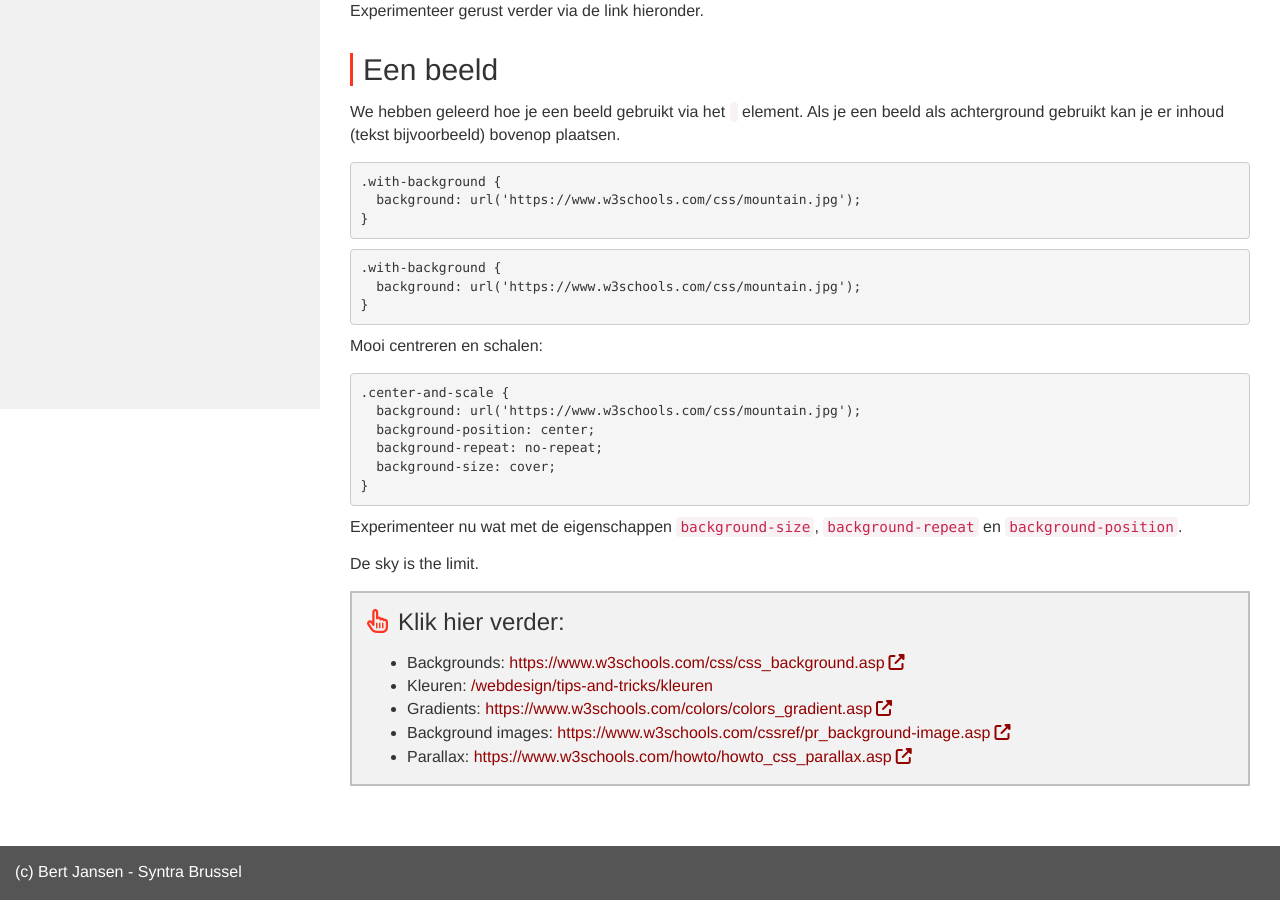
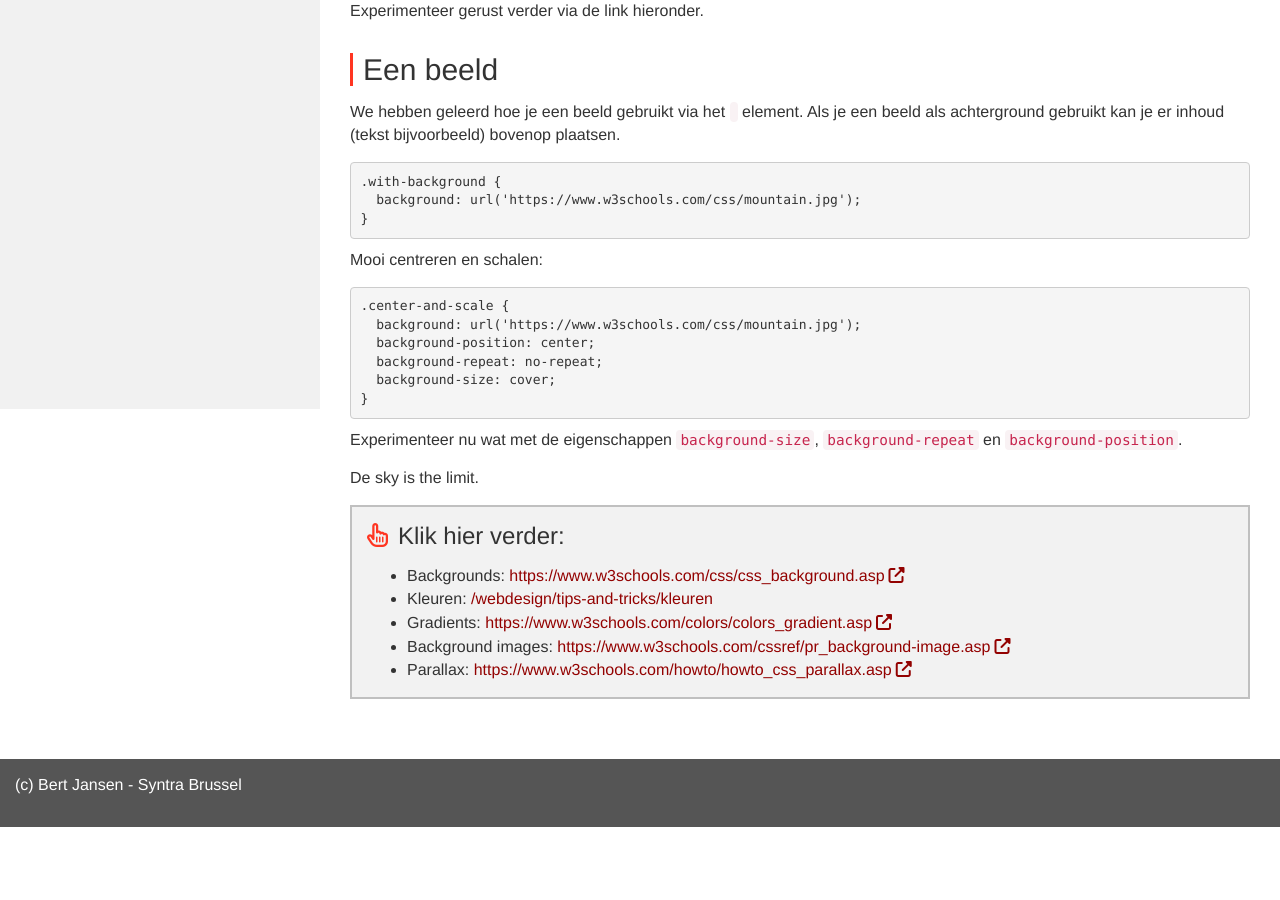
Before and after one commit to Syntra-Brussel/webdesign, a Jekyll site: the page built from tips-and-tricks/backgrounds.md, in a window 1280 px wide and 900 px high, scrolled down 1091 px. Built offline with Jekyll 4.4.1, drawn with Linux system fonts in a browser that asks for light colours; nearby versions of some CDN libraries; a script that is not in the unit is left out; after the commit the page ends 1918 px from its top, so only the background shows below that.

Commit message:
Update backgrounds.md

```diff
--- a/tips-and-tricks/backgrounds.md
+++ b/tips-and-tricks/backgrounds.md
@@ -74,12 +74,6 @@ We hebben geleerd hoe je een beeld gebruikt via het <code><img></code> element.
 }
 </pre>
 
-<pre data-enlighter-theme="beyond" data-enlighter-language="css">
-.with-background {
-  background: url('https://www.w3schools.com/css/mountain.jpg');
-}
-</pre>
-
 Mooi centreren en schalen:
 <pre data-enlighter-theme="beyond" data-enlighter-language="css">
 .center-and-scale {
```
